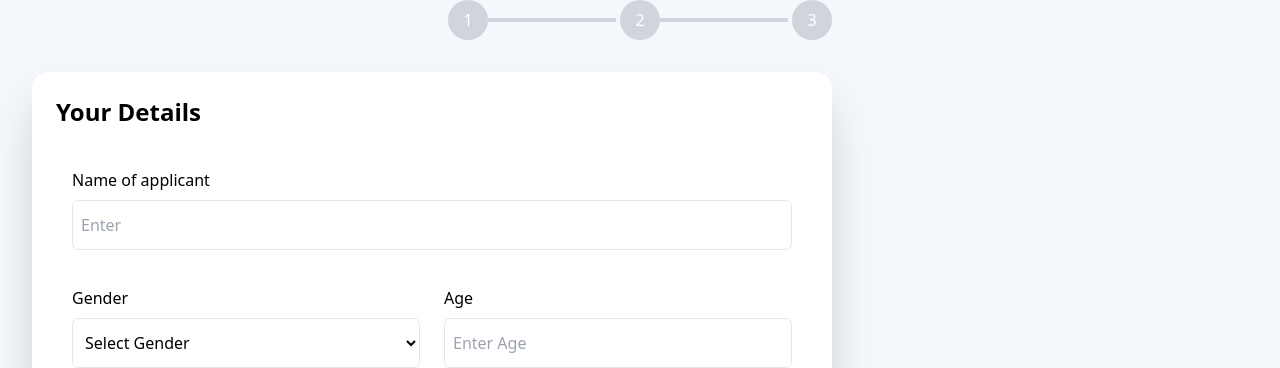
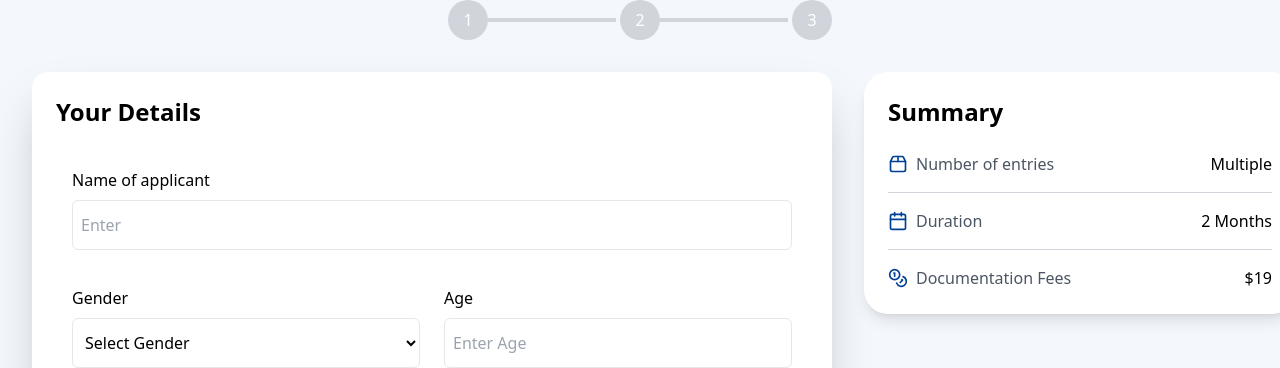
Before and after one commit to mahendra-Primathon/documitra_project, a Next.js app: page /form in a window 1280 px wide. Shown: the part 360-728 px from the top of the page. Built offline with nearby package versions, Linux system fonts and the light colour scheme; no server answers.

Commit message:
backed to old commit and summary card added

```diff
--- a/src/app/components/form/FormMain.tsx
+++ b/src/app/components/form/FormMain.tsx
@@ -213,6 +213,41 @@ const FormMain = () => {
             )}
           </div>
         </div>
+        {/* Summary Card */}
+        <div className="bg-white rounded-3xl shadow-lg p-6 w-full sm:w-[24rem] md:w-[26rem] lg:w-[27rem] hover:shadow-xl transition-shadow mx-auto self-start">
+          <h3 className="text-2xl font-semibold mb-6">Summary</h3>
+
+          <div className="space-y-4">
+            {/* Number of Entries */}
+            <div className="flex items-center justify-between">
+              <div className="flex items-center gap-2 text-gray-600">
+                <Package2 className="w-5 h-5 text-primary" />
+                <span>Number of entries</span>
+              </div>
+              <span className="font-medium">Multiple</span>
+            </div>
+            <hr className="border-t border-gray-300 my-4" />
+
+            {/* Duration */}
+            <div className="flex items-center justify-between">
+              <div className="flex items-center gap-2 text-gray-600">
+                <Calendar className="w-5 h-5 text-primary" />
+                <span>Duration</span>
+              </div>
+              <span className="font-medium">2 Months</span>
+            </div>
+            <hr className="border-t border-gray-300 my-4" />
+
+            {/* Documentation Fees */}
+            <div className="flex items-center justify-between">
+              <div className="flex items-center gap-2 text-gray-600">
+                <Coins className="w-5 h-5 text-primary" />
+                <span>Documentation Fees</span>
+              </div>
+              <span className="font-medium">$19</span>
+            </div>
+          </div>
+        </div>
       </div>
     </div>
   );
```
